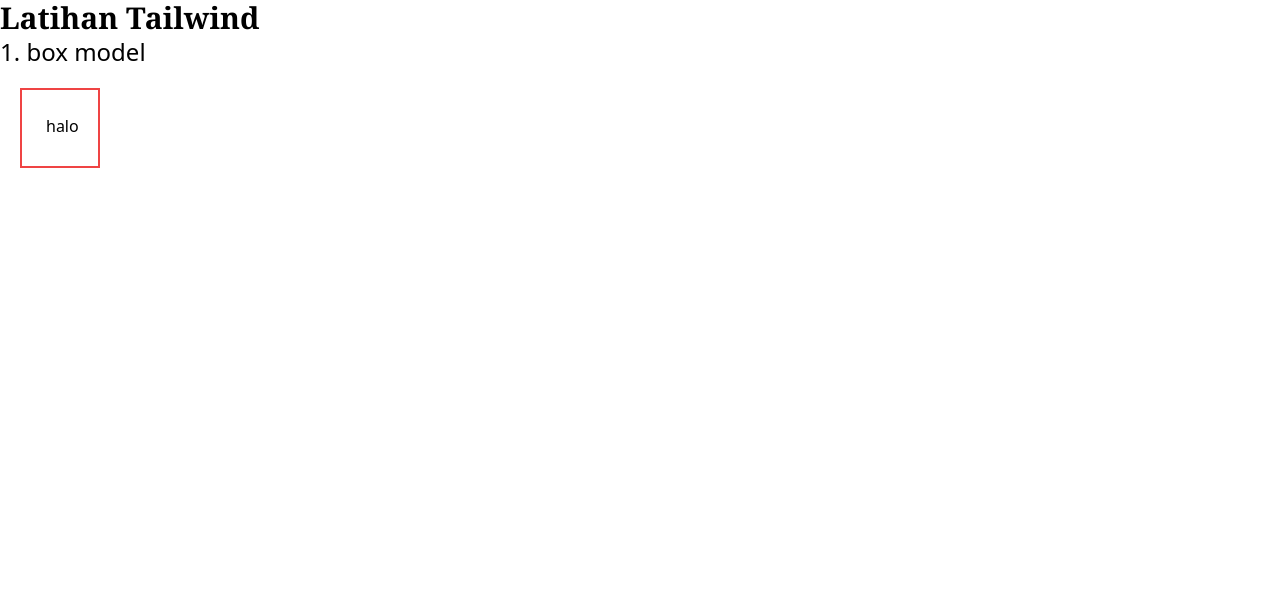
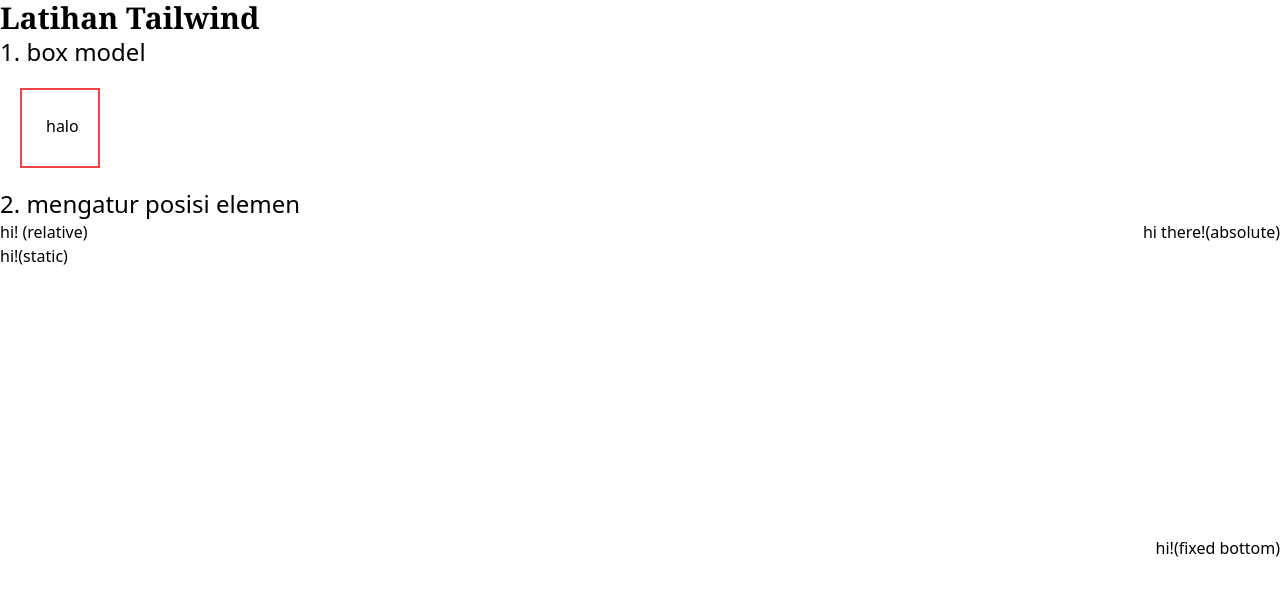
Before and after one commit to Tanisasalsabila/1124160198-tailwind, a website: page index.html in a window 1280 px wide. Drawn offline with nearby package versions, Linux system fonts and the light colour scheme.

Commit message:
mengatur posisi elemen

```diff
--- a/index.html
+++ b/index.html
@@ -10,5 +10,10 @@
     <div class="font-bold text-3xl font-serif">Latihan Tailwind</div>
     <div class="font-light text-2xl">1. box model</div>
     <div class="w-20 h-20 p-6 border-2 border-red-500 m-5">halo</div>
+    <div class="font-light text-2xl">2. mengatur posisi elemen</div>
+    <div class="absolute top-50 right-0 z-10">hi there!(absolute)</div>
+    <div class="relative">hi! (relative)</div>
+    <div class="fixed bottom-60 right-0">hi!(fixed bottom)</div>
+    <div class="static">hi!(static)</div>
 </body>
 </html>
```
